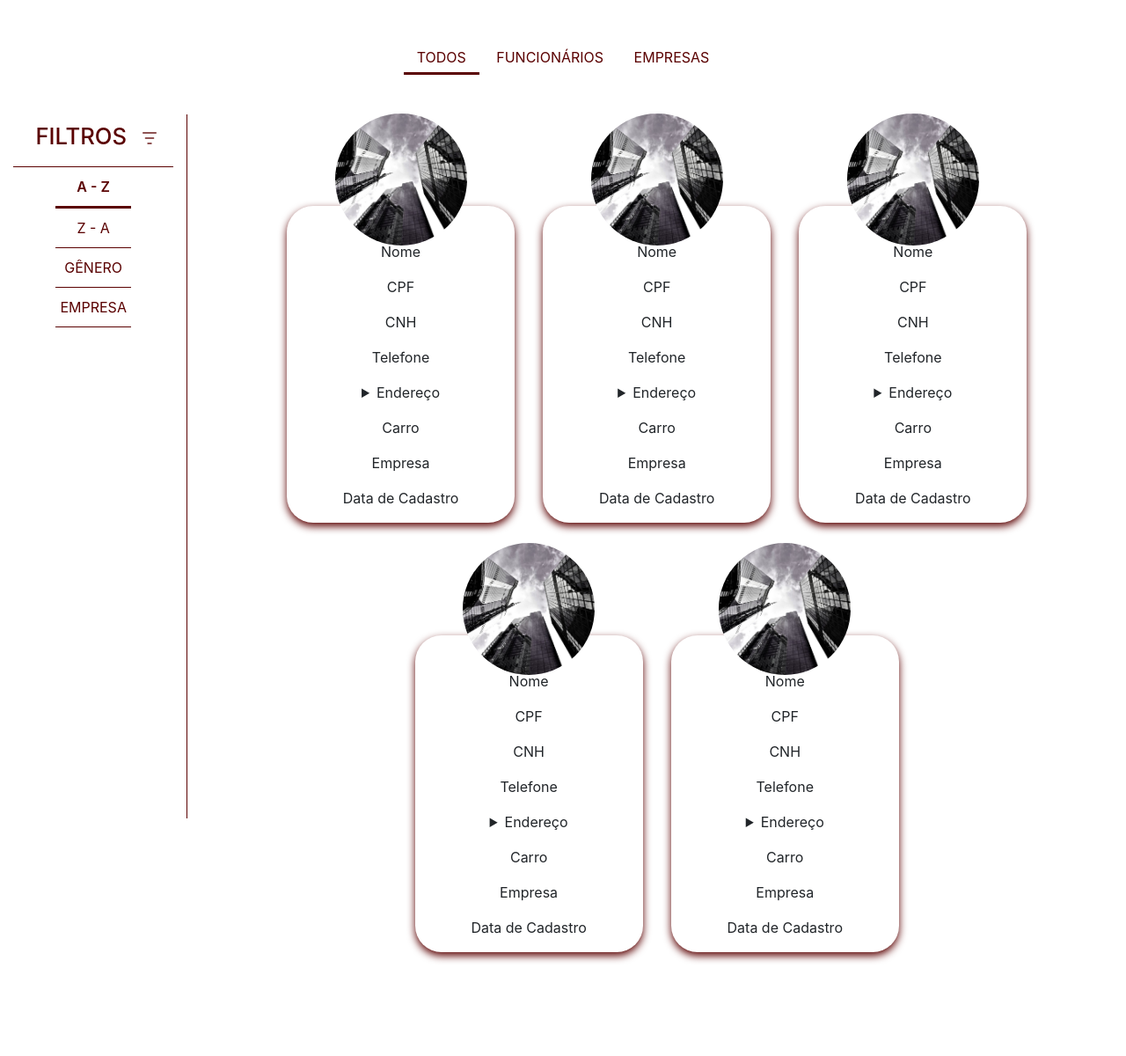
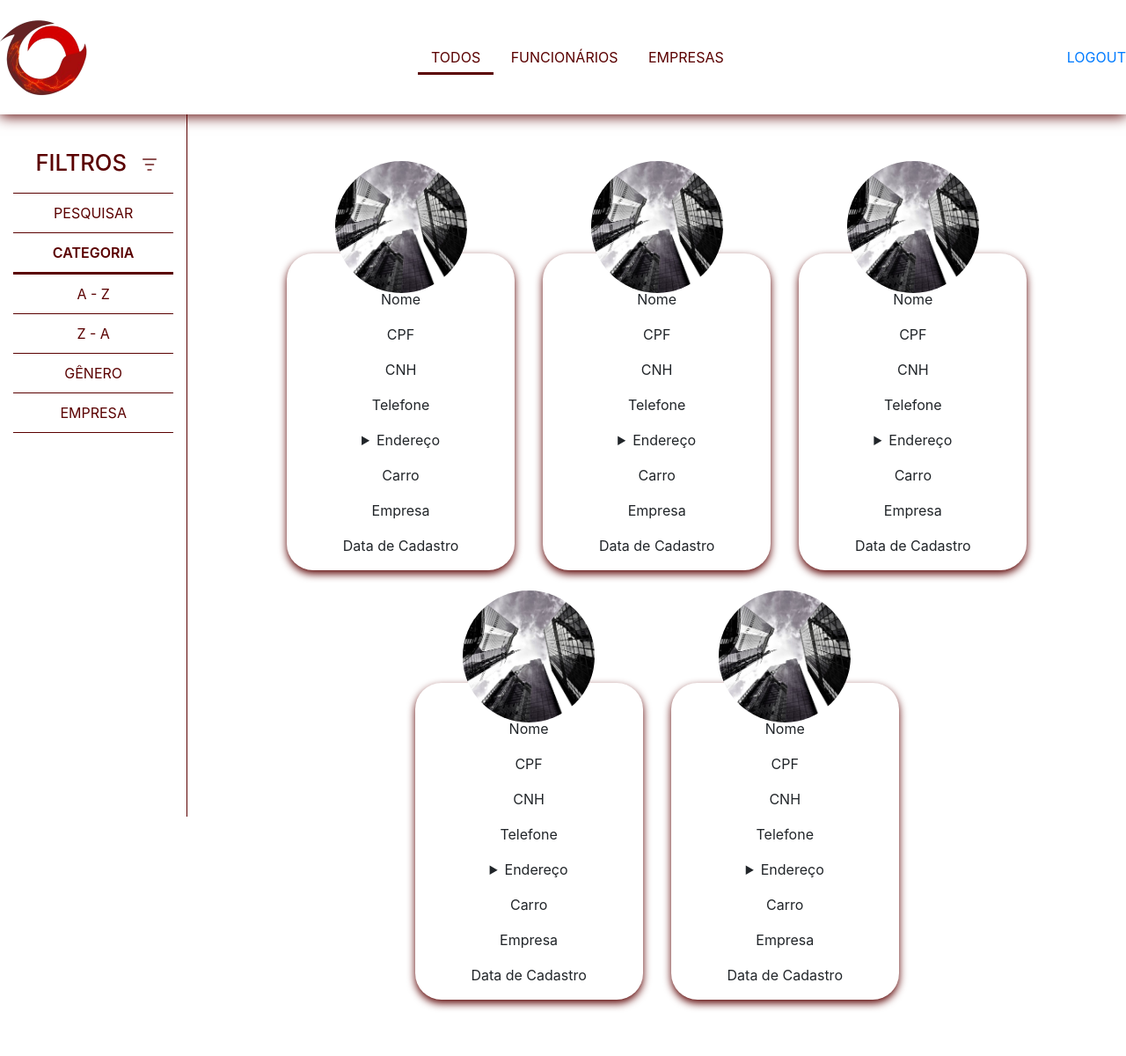
Before and after one commit to felipedegodoy16/projeto01-overdrive, a PHP site: page / in a window 1280 px wide. Shown: the whole page at 88% size. Before the commit the page ends 1093 px from the top, so only its background shows below. Run offline with PHP 8.4, Linux system fonts and the light colour scheme; some libraries are stand-ins or nearby versions.

Commit message:
alterando layout
arrumando o laout da minha página index

```diff
--- a/_css/style.css
+++ b/_css/style.css
@@ -17,9 +17,13 @@
 
 /* Navbar */
 
-/* nav#navbar {
-    display: block;
-} */
+nav#navbar {
+    width: 100%;
+    position: fixed;
+    box-shadow: 0px 2px 15px var(--red-dark);
+    z-index: 1001;
+    background-color: #fff;
+}
 
 nav#navbar ul {
     list-style: none;
@@ -84,7 +88,7 @@ body#full_content_login {
 
 main#main_index {
     float: right;
-    margin-top: 2.5em;
+    margin-top: 14em;
     flex-wrap: wrap;
 }
 
@@ -134,6 +138,7 @@ div.card_user_body {
 /* Aside da Index */
 
 aside#aside_index {
+    top: 8em;
     position: fixed;
     height: 100%;
     display: flex;
@@ -143,6 +148,7 @@ aside#aside_index {
 }
 
 aside#aside_index div {
+    margin-top: 2em;
     width: 100%;
     padding: 10px 5px;
     border-bottom: 1px solid var(--red-dark);
@@ -161,6 +167,7 @@ aside#aside_index div i {
 }
 
 aside ul#lst_filtros {
+    width: 100%;
     display: flex;
     flex-direction: column;
     align-items: center;
--- a/index.html
+++ b/index.html
@@ -25,12 +25,14 @@
   <script src="_js/main.js"></script>
 
   <body>
-    <nav id="navbar" class="center">
+    <nav id="navbar" class="center" style="justify-content: space-between;">
+      <img src="_images/overdrive_logo.png" alt="" width="100px" height="auto">
       <ul>
         <li class="active li_navbar">Todos</li>
         <li class="li_navbar">Funcionários</li>
         <li class="li_navbar">Empresas</li>
       </ul>
+      <a href="#">LOGOUT</a>
     </nav>
 
     <main id="main_index" class="col-sm-10 col-9 center">
@@ -126,7 +128,9 @@
         <i class="fi fi-rr-bars-filter icon_filtro"></i>
       </div>
       <ul id="lst_filtros">
-        <li class="active_filtro li_filtros">A - Z</li>
+        <li class="#">Pesquisar</li>
+        <li class="active_filtro li_filtros">Categoria</li>
+        <li class="li_filtros">A - Z</li>
         <li class="li_filtros">Z - A</li>
         <li class="li_filtros">Gênero</li>
         <li class="li_filtros">Empresa</li>
```
